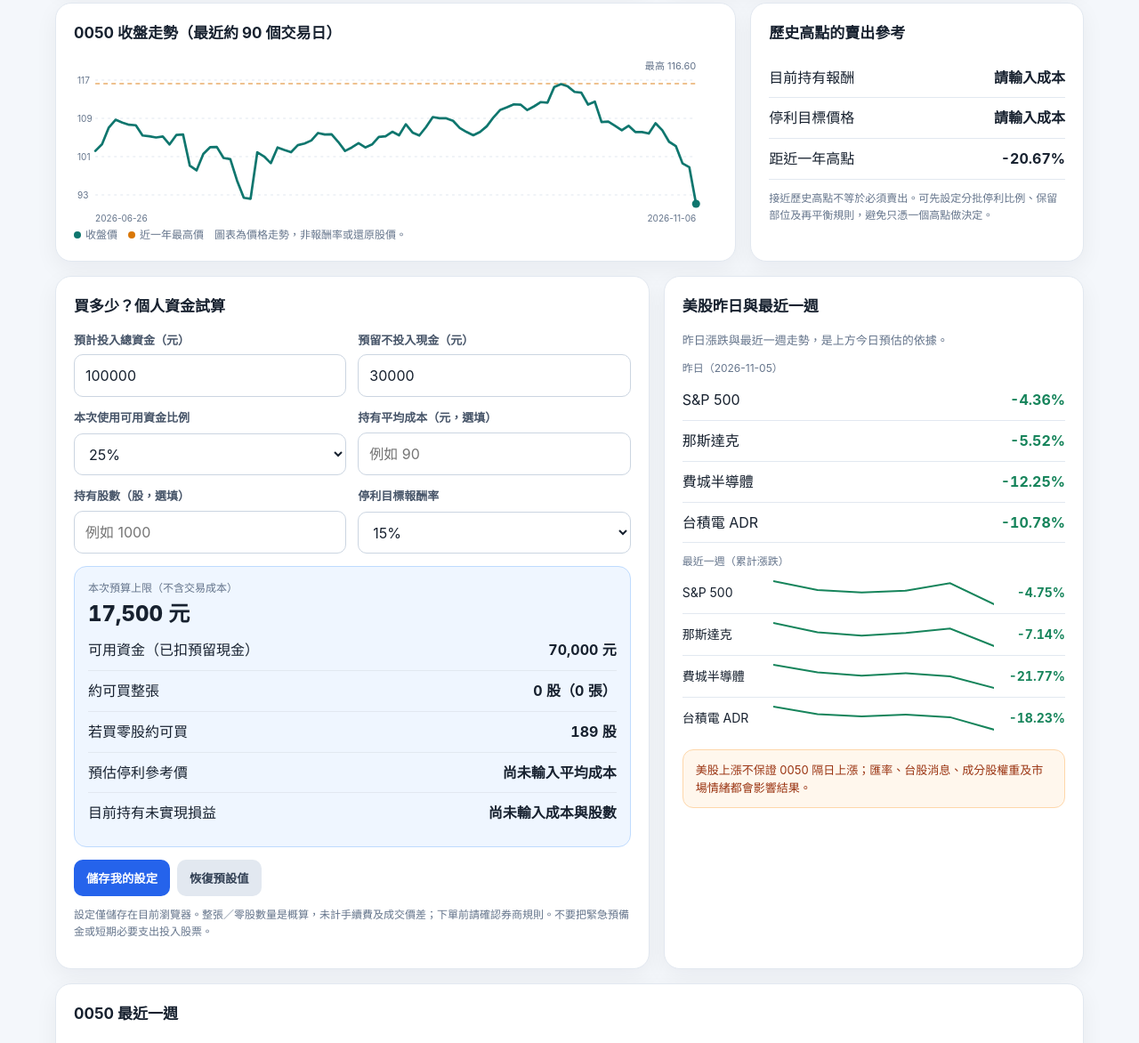
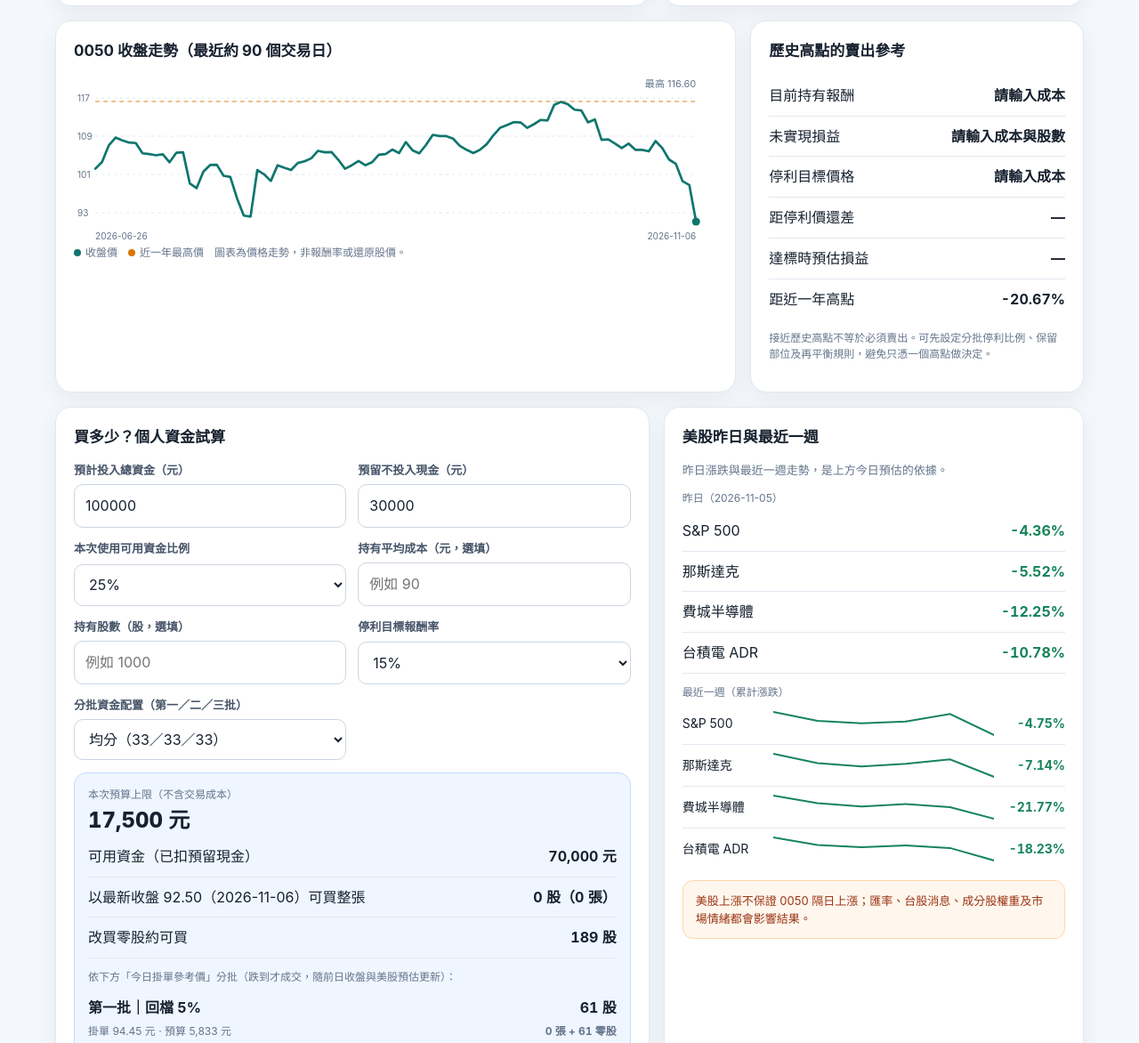
Before and after one commit to eliskaja2-tt/0050-tracker, a plain HTML site: page index.html in a window 1280 px wide. Shown: the part 2424-3596 px from the top of the page at 89% size. Drawn offline with Linux system fonts and the light colour scheme.

Commit message:
Add files via upload

```diff
--- a/index.html
+++ b/index.html
@@ -86,6 +86,7 @@ const buyBands=[
  {label:'第二批｜回檔 10%',dd:-.10,tag:'分批評估'},
  {label:'第三批｜回檔 15%',dd:-.15,tag:'較深回檔'}
 ];
+const defaultAlloc=loadSaved('alloc','even');
 const defaultBudget=loadSaved('budget','100000'),defaultReserve=loadSaved('reserve','30000');
 const defaultTranche=loadSaved('tranche','25'),defaultCost=loadSaved('cost',''),defaultShares=loadSaved('shares',''),defaultTarget=loadSaved('target','15');
 // ===== 美股連動預估（迴歸）與進場時段 =====
@@ -195,16 +196,23 @@ function buildForecast(){
 }
 let FC=null;try{FC=buildForecast()}catch(e){console.error(e)}
 // 分批買進價與「前一日收盤＋今日預估」連動
-function bandLink(p){
- const prevC=FC?FC.pc:+latest.c, vsPrev=p/prevC-1;
- if(!FC) return {vsPrev,limit:p,note:'未取得美股資料，僅以收盤價判斷'};
- const tick=p>=50?0.05:0.01, raw=Math.min(p,FC.predLow*1.003), limit=Math.floor(raw/tick+1e-9)*tick;
- let note;
- if(FC.actual&&+FC.actual.l<=p) note='今日實際最低 '+fmt(+FC.actual.l)+'，已觸及';
- else if(p>=FC.predLow) note='今日預估最低 '+fmt(FC.predLow)+'，有機會觸及';
- else note='今日預估最低 '+fmt(FC.predLow)+'，不易觸及';
- return {vsPrev,limit,note};
+function bandPlan(){
+ const prevC=FC?FC.pc:+latest.c;let prevLim=null,prevP=null;
+ return buyBands.map(b=>{
+  const p=high1y*(1+b.dd),vsPrev=p/prevC-1,tick=p>=50?0.05:0.01;
+  if(!FC){return {p,vsPrev,limit:p,note:'未取得美股資料，僅以收盤價判斷'};}
+  // 第一批：回檔價與「預估最低點+0.3%」取低者；之後各批沿用原本的回檔間距往下排，避免價位重疊
+  const raw=prevLim===null?Math.min(p,FC.predLow*1.003):prevLim*p/prevP;
+  const limit=Math.floor(raw/tick+1e-9)*tick;
+  let note;
+  if(FC.actual&&+FC.actual.l<=limit) note='今日實際最低 '+fmt(+FC.actual.l)+'，已觸及';
+  else if(limit>=FC.predLow) note='今日預估最低 '+fmt(FC.predLow)+'，有機會觸及';
+  else note='今日預估最低 '+fmt(FC.predLow)+'，不易觸及';
+  prevLim=limit;prevP=p;
+  return {p,vsPrev,limit,note};
+ });
 }
+const PLAN=bandPlan();
 function render(){
  const budget=Math.max(0,safeNum($('budget')?.value,100000)), reserve=Math.max(0,safeNum($('reserve')?.value,30000));
  const tranche=Math.max(0,Math.min(100,safeNum($('tranche')?.value,25)))/100;
@@ -254,8 +262,8 @@ function render(){
  </section>
  <section class="card span7">
   <h2>分批買進價格參考</h2>
-  <p class="sub">回檔價＝近一年最高價的固定比例，只會隨新高價或「距前收」變動。<b>今日掛單參考</b>則會隨前一日收盤與美股連動預估每天更新：取「回檔價」與「今日預估最低點＋0.3%」兩者較低者，並對齊檯面跳動單位。</p>
-  ${buyBands.map((b,i)=>{const p=high1y*(1+b.dd);const reached=latest.c<=p;const L=bandLink(p);return `<div class="zone"><div><strong>${b.label}</strong><br><small>${b.tag} · ${reached?'已低於參考價':'尚未到達參考價'}</small><br><small>回檔價 ${fmt(p)} 元（距前收 ${pct(L.vsPrev)}）</small></div><div style="text-align:right"><small>今日掛單參考</small><br><strong>${fmt(L.limit)} 元</strong><br><span class="pill ${reached?'good':'warn'}">${reached?'條件觸及':'等待觀察'}</span><br><small>${esc(L.note)}</small></div></div>`}).join('')}
+  <p class="sub">回檔價＝近一年最高價的固定比例，只會隨新高價或「距前收」變動。<b>今日掛單參考</b>則會隨前一日收盤與美股連動預估每天更新：第一批取「回檔價」與「今日預估最低點＋0.3%」兩者較低者，第二、三批沿用原本的回檔間距往下排，並對齊跳動單位。</p>
+  ${buyBands.map((b,i)=>{const p=high1y*(1+b.dd);const reached=latest.c<=p;const L=PLAN[i];return `<div class="zone"><div><strong>${b.label}</strong><br><small>${b.tag} · ${reached?'已低於參考價':'尚未到達參考價'}</small><br><small>回檔價 ${fmt(p)} 元（距前收 ${pct(L.vsPrev)}）</small></div><div style="text-align:right"><small>今日掛單參考</small><br><strong>${fmt(L.limit)} 元</strong><br><span class="pill ${reached?'good':'warn'}">${reached?'條件觸及':'等待觀察'}</span><br><small>${esc(L.note)}</small></div></div>`}).join('')}
   <div class="notice" style="margin-top:12px">請不要只依「距高點跌幅」買進。若基本面、整體市場或你的資金需求已改變，應重新評估，不要為了攤平而持續加碼。</div>
  </section>
  <section class="card span5">
@@ -275,9 +283,7 @@ function render(){
  </section>
  <section class="card span4">
   <h2>歷史高點的賣出參考</h2>
-  <div class="row"><span>目前持有報酬</span><strong>${Number.isFinite(pnlPct)?pct(pnlPct):'請輸入成本'}</strong></div>
-  <div class="row"><span>停利目標價格</span><strong>${Number.isFinite(targetPrice)?fmt(targetPrice)+' 元':'請輸入成本'}</strong></div>
-  <div class="row"><span>距近一年高點</span><strong>${pct(drawdown)}</strong></div>
+  <div id="sell-out"></div>
   <p class="small" style="margin-top:12px">接近歷史高點不等於必須賣出。可先設定分批停利比例、保留部位及再平衡規則，避免只憑一個高點做決定。</p>
  </section>
  <section class="card span7">
@@ -289,15 +295,9 @@ function render(){
    <div class="field"><label for="cost">持有平均成本（元，選填）</label><input id="cost" type="number" min="0" step=".01" placeholder="例如 90" value="${esc($('cost')?.value??defaultCost)}"></div>
    <div class="field"><label for="shares">持有股數（股，選填）</label><input id="shares" type="number" min="0" step="1" placeholder="例如 1000" value="${esc($('shares')?.value??defaultShares)}"></div>
    <div class="field"><label for="target">停利目標報酬率</label><select id="target">${[5,8,10,12,15,20,25,30].map(v=>`<option value="${v}" ${safeNum($('target')?.value??defaultTarget,15)===v?'selected':''}>${v}%</option>`).join('')}</select></div>
+   <div class="field"><label for="alloc">分批資金配置（第一／二／三批）</label><select id="alloc">${[["even","均分（33／33／33）"],["more","越跌越多（20／30／50）"],["less","越跌越少（50／30／20）"]].map(o=>`<option value="${o[0]}" ${($('alloc')?.value??defaultAlloc)===o[0]?'selected':''}>${o[1]}</option>`).join('')}</select></div>
   </div>
-  <div class="result" style="margin-top:14px">
-   <div class="small">本次預算上限（不含交易成本）</div><div class="value">${money(thisBudget)} 元</div>
-   <div class="row"><span>可用資金（已扣預留現金）</span><strong>${money(available)} 元</strong></div>
-   <div class="row"><span>約可買整張</span><strong>${lotShares.toLocaleString('zh-TW')} 股（${Math.floor(lotShares/1000)} 張）</strong></div>
-   <div class="row"><span>若買零股約可買</span><strong>${oddShares.toLocaleString('zh-TW')} 股</strong></div>
-   <div class="row"><span>預估停利參考價</span><strong>${cost>0?fmt(cost*(1+target))+' 元':'尚未輸入平均成本'}</strong></div>
-   <div class="row"><span>目前持有未實現損益</span><strong class="${Number.isFinite(pnl)?(pnl>=0?'up':'down'):''}">${Number.isFinite(pnl)?(pnl>0?'+':'')+money(pnl)+' 元':'尚未輸入成本與股數'}</strong></div>
-  </div>
+  <div id="calc-out" style="margin-top:14px"></div>
   <div class="btnrow"><button class="btn" id="save-settings">儲存我的設定</button><button class="btn secondary" id="reset-settings">恢復預設值</button></div>
   <p class="small">設定僅儲存在目前瀏覽器。整張／零股數量是概算，未計手續費及成交價差；下單前請確認券商規則。不要把緊急預備金或短期必要支出投入股票。</p>
  </section>
@@ -320,6 +320,7 @@ function render(){
  updateEntryPrice();
  drawChart();
  bindInputs();
+ updateCalc();
  const lowLookback=$('low-lookback'), entryBuffer=$('entry-buffer');
  if(lowLookback) lowLookback.addEventListener('change',updateEntryPrice);
  if(entryBuffer) entryBuffer.addEventListener('change',updateEntryPrice);
@@ -342,6 +343,44 @@ function updateEntryPrice(){
  if($('entry-normal')) $('entry-normal').textContent=fmt(normal)+' 元';
  if($('entry-wide')) $('entry-wide').textContent=fmt(wide)+' 元';
 }
+function updateCalc(){
+ const num=(id,def)=>Math.max(0,safeNum($(id)?.value===''?def:$(id)?.value,def));
+ const budget=num('budget',100000),reserve=num('reserve',30000);
+ const tranche=Math.min(100,num('tranche',25))/100;
+ const cost=num('cost',0),shares=num('shares',0),target=num('target',15)/100;
+ const W={even:[1/3,1/3,1/3],more:[.2,.3,.5],less:[.5,.3,.2]}[$('alloc')?.value]||[1/3,1/3,1/3];
+ const available=Math.max(0,budget-reserve),thisBudget=available*tranche,px=+latest.c;
+ const lot=px>0?Math.floor(thisBudget/px/1000)*1000:0,odd=px>0?Math.floor(thisBudget/px):0;
+ let totSh=0,totAmt=0;
+ const rows=buyBands.map((b,i)=>{
+  const price=PLAN[i].limit,amt=thisBudget*W[i],sh=price>0?Math.floor(amt/price):0,lots=Math.floor(sh/1000);
+  totSh+=sh;totAmt+=sh*price;
+  return `<div class="row"><span><strong>${b.label}</strong><br><span class="small">掛單 ${fmt(price)} 元 · 預算 ${money(amt)} 元</span></span><strong>${sh.toLocaleString('zh-TW')} 股<br><span class="small">${lots} 張 + ${(sh-lots*1000).toLocaleString('zh-TW')} 零股</span></strong></div>`;
+ }).join('');
+ const avgFill=totSh>0?totAmt/totSh:NaN;
+ const newAvg=(totSh>0&&shares>0&&cost>0)?(cost*shares+totAmt)/(shares+totSh):NaN;
+ const warn=reserve>=budget?'<div class="notice" style="margin-top:10px">預留現金已大於或等於總資金，目前沒有可投入的資金。</div>':(thisBudget>0&&lot===0?'<div class="small" style="margin-top:8px">本次預算不足一張（約需 '+money(px*1000)+' 元），可改買零股。</div>':'');
+ const out=$('calc-out');
+ if(out) out.innerHTML=`<div class="result">
+   <div class="small">本次預算上限（不含交易成本）</div><div class="value">${money(thisBudget)} 元</div>
+   <div class="row"><span>可用資金（已扣預留現金）</span><strong>${money(available)} 元</strong></div>
+   <div class="row"><span>以最新收盤 ${fmt(px)}（${esc(latest.d)}）可買整張</span><strong>${lot.toLocaleString('zh-TW')} 股（${Math.floor(lot/1000)} 張）</strong></div>
+   <div class="row"><span>改買零股約可買</span><strong>${odd.toLocaleString('zh-TW')} 股</strong></div>
+   <div class="small" style="margin:12px 0 2px">依下方「今日掛單參考價」分批（跌到才成交，隨前日收盤與美股預估更新）：</div>
+   ${rows}
+   <div class="row"><span>三批全部成交合計</span><strong>${totSh.toLocaleString('zh-TW')} 股 · ${money(totAmt)} 元</strong></div>
+   <div class="row"><span>三批平均成交價</span><strong>${fmt(avgFill)}${Number.isFinite(avgFill)?' 元':''}</strong></div>
+   <div class="row"><span>若全部成交，持有新平均成本</span><strong>${Number.isFinite(newAvg)?fmt(newAvg)+' 元':'請輸入成本與股數'}</strong></div>
+   ${warn}</div>`;
+ const pnl=cost>0&&shares>0?shares*(px-cost):NaN,pnlPct=cost>0?px/cost-1:NaN,tp=cost>0?cost*(1+target):NaN;
+ const so=$('sell-out');
+ if(so) so.innerHTML=`<div class="row"><span>目前持有報酬</span><strong class="${Number.isFinite(pnlPct)?(pnlPct>=0?'up':'down'):''}">${Number.isFinite(pnlPct)?pct(pnlPct):'請輸入成本'}</strong></div>
+  <div class="row"><span>未實現損益</span><strong class="${Number.isFinite(pnl)?(pnl>=0?'up':'down'):''}">${Number.isFinite(pnl)?(pnl>0?'+':'')+money(pnl)+' 元':'請輸入成本與股數'}</strong></div>
+  <div class="row"><span>停利目標價格</span><strong>${Number.isFinite(tp)?fmt(tp)+' 元':'請輸入成本'}</strong></div>
+  <div class="row"><span>距停利價還差</span><strong>${Number.isFinite(tp)?pct(tp/px-1):'—'}</strong></div>
+  <div class="row"><span>達標時預估損益</span><strong>${Number.isFinite(tp)&&shares>0?'+'+money(shares*(tp-cost))+' 元':'—'}</strong></div>
+  <div class="row"><span>距近一年高點</span><strong>${pct(drawdown)}</strong></div>`;
+}
 function renderUS(){
  if(!D.us)return '<div class="empty">資料檔沒有美股資料。</div>';
  const names={spx:'S&P 500',ixic:'那斯達克',sox:'費城半導體',tsm:'台積電 ADR'};
@@ -362,9 +401,10 @@ function drawChart(){
  svg.innerHTML=grid+`<line x1="24" y1="${hiLine}" x2="696" y2="${hiLine}" stroke="#d97706" stroke-dasharray="5 4" opacity=".9"/><polyline points="${points}" fill="none" stroke="#0f766e" stroke-width="2.7" stroke-linejoin="round" stroke-linecap="round"/><circle cx="${x(vals.length-1)}" cy="${y(vals[vals.length-1])}" r="4.5" fill="#0f766e"/><text x="696" y="13" text-anchor="end" font-size="11" fill="#64748b">最高 ${fmt(max)}</text><text x="24" y="184" font-size="10" fill="#64748b">${esc(a[0].d)}</text><text x="696" y="184" text-anchor="end" font-size="10" fill="#64748b">${esc(a[a.length-1].d)}</text>`;
 }
 function bindInputs(){
- ['budget','reserve','tranche','cost','shares','target'].forEach(id=>{const el=$(id);if(el)el.addEventListener('change',()=>{const vals={budget:$('budget').value,reserve:$('reserve').value,tranche:$('tranche').value,cost:$('cost').value,shares:$('shares').value,target:$('target').value};render();Object.keys(vals).forEach(k=>{if($(k))$(k).value=vals[k]});});});
- $('save-settings').addEventListener('click',()=>{['budget','reserve','tranche','cost','shares','target'].forEach(k=>save(k,$(k).value));$('data-status').textContent='設定已儲存於此瀏覽器';});
- $('reset-settings').addEventListener('click',()=>{['budget','reserve','tranche','cost','shares','target'].forEach(k=>{try{localStorage.removeItem('0050-'+k)}catch(e){}});location.reload();});
+ const ids=['budget','reserve','tranche','cost','shares','target','alloc'];
+ ids.forEach(id=>{const el=$(id);if(el){el.addEventListener('input',updateCalc);el.addEventListener('change',updateCalc);}});
+ $('save-settings').addEventListener('click',()=>{ids.forEach(k=>save(k,$(k).value));$('data-status').textContent='設定已儲存於此瀏覽器';});
+ $('reset-settings').addEventListener('click',()=>{ids.forEach(k=>{try{localStorage.removeItem('0050-'+k)}catch(e){}});location.reload();});
 }
 $('data-status').textContent='資料更新：'+(D.updated||'日期未提供')+' · 最新資料：'+latest.d;
 render();
```
